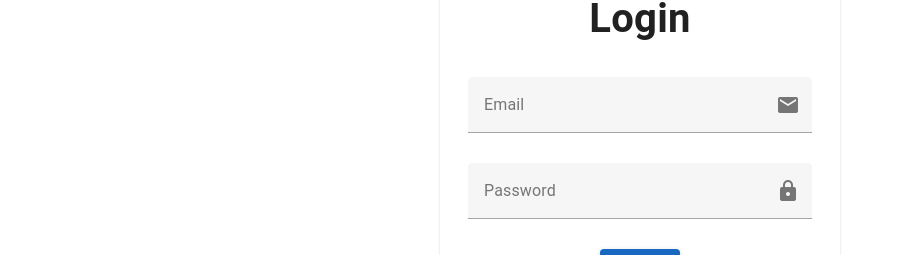
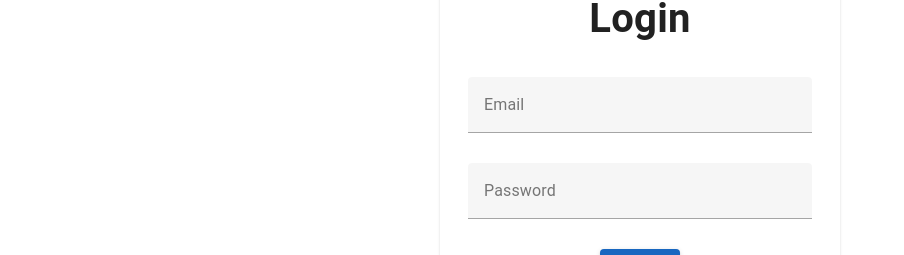
Before and after one commit to MarekHir/Webte_2_final_fe, a Vue app: page /login in a window 1280 px wide. Shown: the part 239-494 px from the top of the page, without its empty margins (0-904 px from the left). Built offline with nearby package versions, Linux system fonts and the light colour scheme.

Commit message:
Added validation to LoginView

```diff
--- a/package.json
+++ b/package.json
@@ -17,7 +17,8 @@
     "vue": "^3.3.2",
     "vue-i18n": "^9.2.2",
     "vue-router": "^4.2.0",
-    "vuetify": "^3.2.4"
+    "vuetify": "^3.2.4",
+    "yup": "^1.1.1"
   },
   "devDependencies": {
     "@mdi/font": "^7.2.96",
--- a/src/views/LoginView.vue
+++ b/src/views/LoginView.vue
@@ -1,18 +1,37 @@
 <script setup>
 import {useI18n} from "vue-i18n";
 import { login } from "@/api/auth";
-import {ref} from "vue";
 import router from "@/router";
 
-const { t } = useI18n({ useScope: 'global' });
-const email = ref('');
-const password = ref('');
+import {useField, useForm} from "vee-validate";
+import * as yup from 'yup';
 
-const onSubmit = async () => {
-    let result = await login(email.value, password.value);
-    if (result === true)
-        await router.push({name: 'Home'});
+const {t} = useI18n({useScope: 'global'});
+
+const schema = yup.object({
+    email: yup.string().email().required().min(6).max(30),
+    password: yup.string().required().min(6).max(30),
+});
+
+const {handleSubmit} = useForm({
+    validationSchema: schema
+});
+
+const email = useField('email');
+const password = useField('password');
+
+function onInvalidSubmit({values, errors, results}) {
+    console.log(values); // current form values
+    console.log(errors); // a map of field names and their first error message
+    console.log(results); // a detailed map of field names and their validation results
 }
+
+const onSubmit = handleSubmit( async (values) => {
+    console.log(values);
+    // let result = await login(email.value, password.value);
+    // if (result === true)
+    //     await router.push({name: 'Home'});
+}, onInvalidSubmit);
 
 </script>
 <template>
@@ -25,19 +44,20 @@ const onSubmit = async () => {
                     </v-card-title>
                     <v-card-item>
                         <v-container>
-                            <v-form @submit.prevent="onSubmit" validate-on="input">
+                            <form @submit.prevent="onSubmit">
                                 <v-row class="py-1">
-                                    <v-text-field v-model="email"
-                                                  class="ma-auto"
-                                                  append-inner-icon="mdi-email"
-                                                  :label="t('login.email')"/>
+                                    <v-text-field
+                                            v-model="email.value.value"
+                                            class="ma-auto"
+                                            :label="t('login.email')"
+                                            :error-messages="email.errorMessage.value"
+                                    ></v-text-field>
                                 </v-row>
                                 <v-row class="py-1">
-                                    <v-text-field v-model="password"
-                                                  type="password"
-                                                  class="ma-auto"
-                                                  append-inner-icon="mdi-lock"
-                                                  :label="t('login.password')"/>
+                                    <v-text-field
+                                            v-model="password.value.value" class="ma-auto"
+                                            :label="t('login.password')"
+                                            :error-messages="password.errorMessage.value"></v-text-field>
                                 </v-row>
                                 <v-row class="py-1">
                                     <v-btn type="submit" class="ma-auto" color="primary">{{ t('login.submit') }}</v-btn>
@@ -50,7 +70,7 @@ const onSubmit = async () => {
                                         </router-link>
                                     </p>
                                 </v-row>
-                            </v-form>
+                            </form>
                         </v-container>
                     </v-card-item>
                 </v-card>
```
Also changed, not shown: 1 other file (tests, documents, lock files or other folders).
